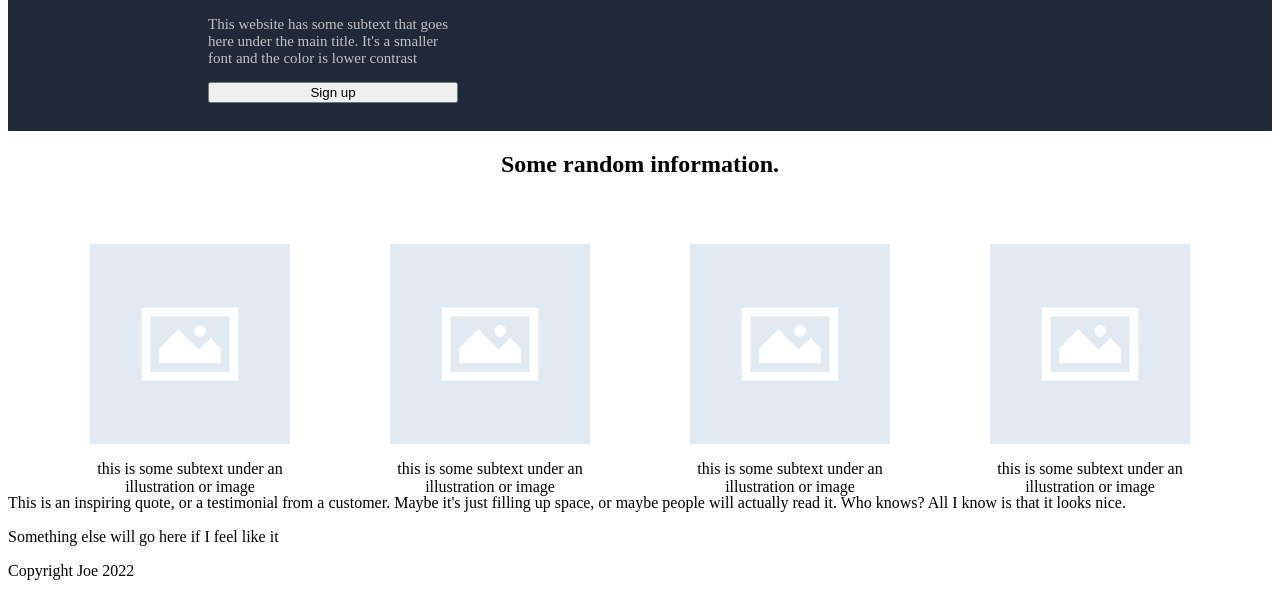
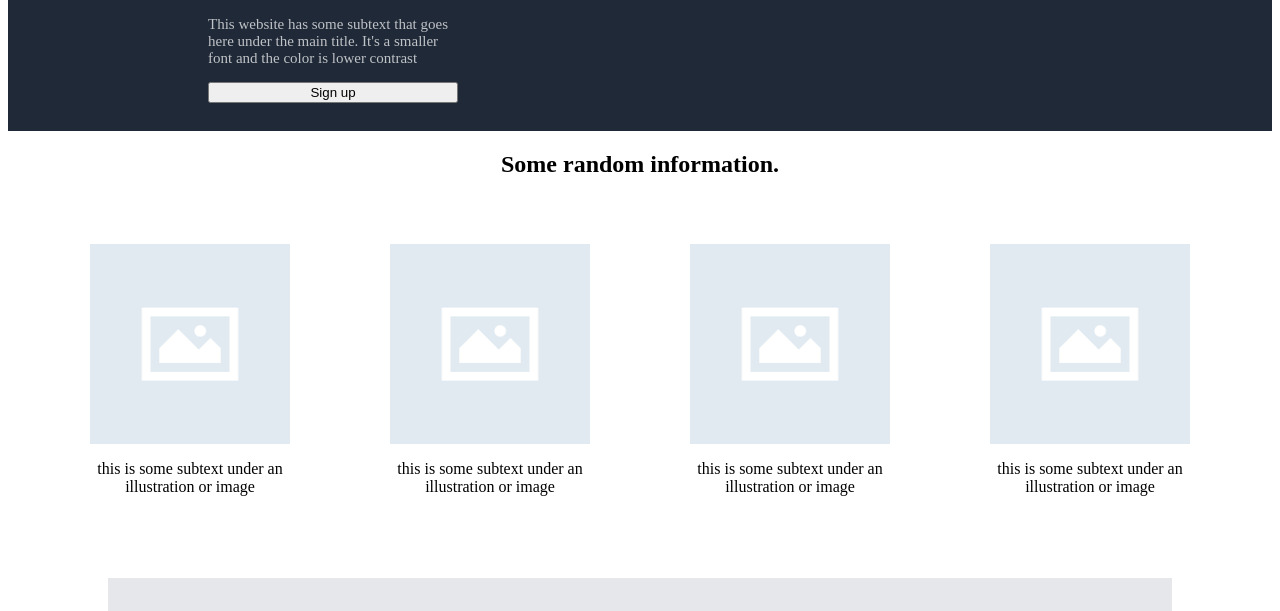
Before and after one commit to LukeM06/landing-page, a plain HTML site: page index.html in a window 1280 px wide. Shown: the part 137-748 px from the top of the page. Drawn offline with Linux system fonts and the light colour scheme.

Commit message:
Finished CSS And Finishing Touches

```diff
--- a/index.html
+++ b/index.html
@@ -44,7 +44,7 @@
                 </div>
         </div>
         <div class="quote">
-            <p>This is an inspiring quote, or a testimonial from a customer. Maybe it's just filling up space, or maybe people will actually read it. Who knows? All I know is that it looks nice.</p>
+            <p> <em>This is an inspiring quote, or a testimonial from a customer. Maybe it's just filling up space, or maybe people will actually read it. Who knows? All I know is that it looks nice.</em></p>
         </div>
         <div class="info-two">
             <p>Something else will go here if I feel like it</p>
--- a/style.css
+++ b/style.css
@@ -2,6 +2,7 @@
     display: flex;
     flex-direction: column;
     height: 260px;
+    width: auto;
     background-color: #1f2937;
     color: white;
 }
@@ -78,3 +79,47 @@
     height: 200px;
     text-align: center;
 }
+
+.quote {
+    display: flex;
+    flex-direction: row;
+    justify-content: center;
+    height: auto;
+    width: auto;
+    margin: 100px;
+    background-color: #E5E7EB;
+}
+
+.quote p {
+    display: flex;
+    justify-content: center;
+    height: auto;
+    width: 750px;
+    padding: 50px;
+    font-size: 36px;
+    text-align: left;
+}
+
+.info-two {
+    display: flex;
+    justify-content: center;
+    height: auto;
+    width: auto;
+    margin: 100px;
+    background-color: lightblue;
+}
+
+.info-two p {
+    display: flex;
+    justify-content: center;
+    font-size: 20px;
+    color: white;
+}
+
+.footer {
+    display: flex;
+    justify-content: center;
+    background-color: #1f2937;
+    font-size: 12px;
+    color:rgba(255, 255, 255, 0.719);
+}
```
